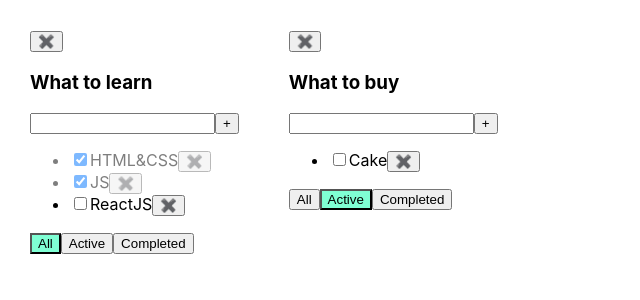
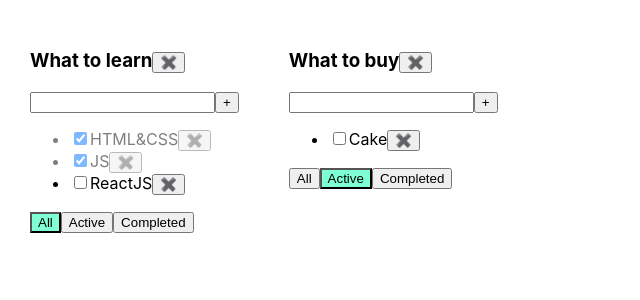
Before and after one commit to kitsune-oksi/1-todolist, a React (Create React App) app: page / in a window 1280 px wide. Shown: the top 300 px of the page, without its empty margins (0-640 px from the left). Built offline with nearby package versions, Linux system fonts and the light colour scheme.

Commit message:
refactor

```diff
--- a/src/App.tsx
+++ b/src/App.tsx
@@ -42,35 +42,39 @@ function App() {
         }
     )
 
-    const removeTask = (id: string, todoListId: string) => {
-        const todoListsTasks = tasks[todoListId];
-        tasks[todoListId] = todoListsTasks.filter((task) => task.id != id);
-        setTasks({...tasks})
+    const removeTask = (taskId: string, todoListId: string) => {
+        // const todoListsTasks = tasks[todoListId];
+        // tasks[todoListId] = todoListsTasks.filter((task) => task.taskId != taskId);
+        // setTasks({...tasks})
+        setTasks({...tasks, [todoListId]: tasks[todoListId].filter(el => el.id !== taskId)})
     }
 
 
     const changeFiler = (value: FilterValueType, todoListId: string) => {
-        const todoList = todoLists.find(tl => tl.id === todoListId);
-        if (todoList) {
-            todoList.filter = value;
-            setTodoLists([...todoLists])
-        }
+        // const todoList = todoLists.find(tl => tl.id === todoListId);
+        // if (todoList) {
+        //     todoList.filter = value;
+        //     setTodoLists([...todoLists])
+        // }
+        setTodoLists(todoLists.map(el => el.id === todoListId ? {...el, filter: value} : el))
     }
 
     const addTask = (title: string, todoListId: string) => {
-        const todoListsTasks = tasks[todoListId];
-        const task = {id: v1(), title: title, isDone: false};
-        tasks[todoListId] = [task, ...todoListsTasks];
-        setTasks({...tasks});
+        // const todoListsTasks = tasks[todoListId];
+        const newTask = {id: v1(), title: title, isDone: false};
+        // tasks[todoListId] = [newTask, ...todoListsTasks];
+        // setTasks({...tasks});
+        setTasks({...tasks, [todoListId]: [newTask, ...tasks[todoListId]]})
     }
 
-    const changeTaskStatus = (id: string, isDone: boolean, todoListId: string) => {
-        const todoListsTasks = tasks[todoListId];
-        const task = todoListsTasks.find(t => t.id === id)
-        if (task) {
-            task.isDone = isDone;
-            setTasks({...tasks})
-        }
+    const changeTaskStatus = (taskId: string, isDone: boolean, todoListId: string) => {
+        // const todoListsTasks = tasks[todoListId];
+        // const task = todoListsTasks.find(t => t.id === taskId)
+        // if (task) {
+        //     task.isDone = isDone;
+        //     setTasks({...tasks})
+        // }
+        setTasks({...tasks, [todoListId]: tasks[todoListId].map(el => el.id === taskId ? {...el, isDone} : el)}) // если названия совпадают, то переприсваивать не нужно isDone: isDone
     }
 
     const removeTodoList = (id: string) => {
--- a/src/Todolist.tsx
+++ b/src/Todolist.tsx
@@ -60,8 +60,11 @@ export function Todolist(props: PropsType) {
 
     return (
         <div>
-            <Button title={'✖️'} callback={()=>props.removeTodoList(props.id)}/>
-            <h3>{props.title}</h3>
+
+            <h3>
+                {props.title}
+                <Button title={'✖️'} callback={()=>props.removeTodoList(props.id)}/>
+            </h3>
             <div>
                 <input value={title}
                        onChange={onChangeInputHandler}
```
